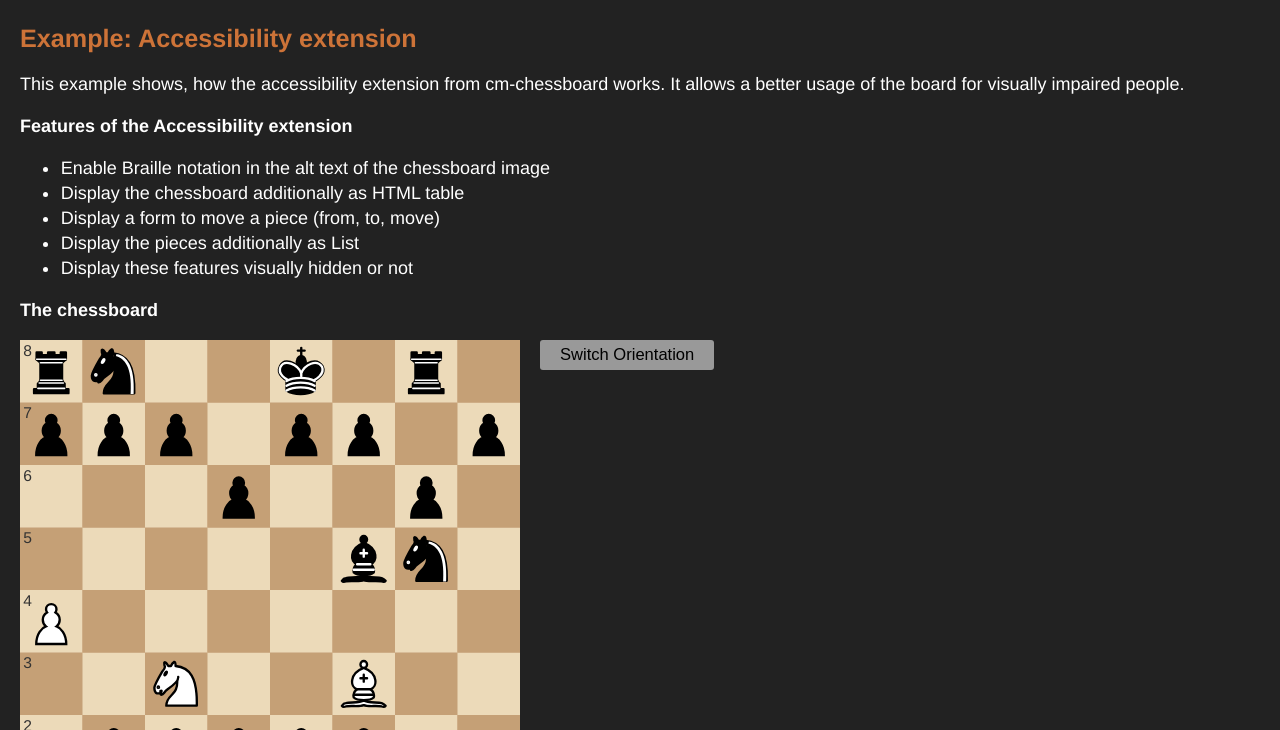
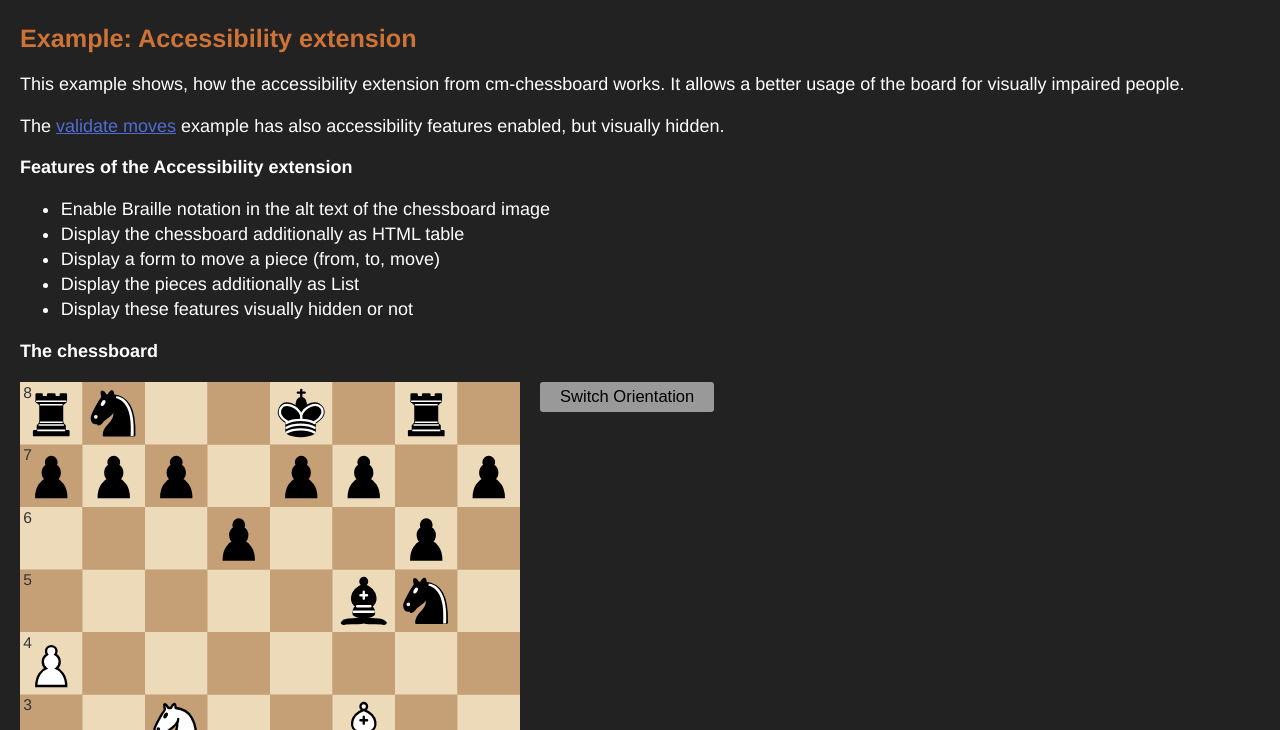
Before and after one commit to shaack/cm-chessboard, a website: page examples/extensions/accessibility-extension.html in a window 1280 px wide. Shown: the part 70-800 px from the top of the page. Drawn offline with Linux system fonts and the light colour scheme.

Commit message:
Added accessibility features to the validate moves example.

```diff
--- a/examples/extensions/accessibility-extension.html
+++ b/examples/extensions/accessibility-extension.html
@@ -15,6 +15,10 @@
     This example shows, how the accessibility extension from cm-chessboard works.
     It allows a better usage of the board for visually impaired
     people.
+</p>
+<p>
+    The <a href="../validate-moves.html">validate moves</a> example has also
+    accessibility features enabled, but visually hidden.
 </p>
 <h3>Features of the Accessibility extension</h3>
 <ul>
```
Also changed, not shown: examples/validate-moves.html (+3 -1 lines).
